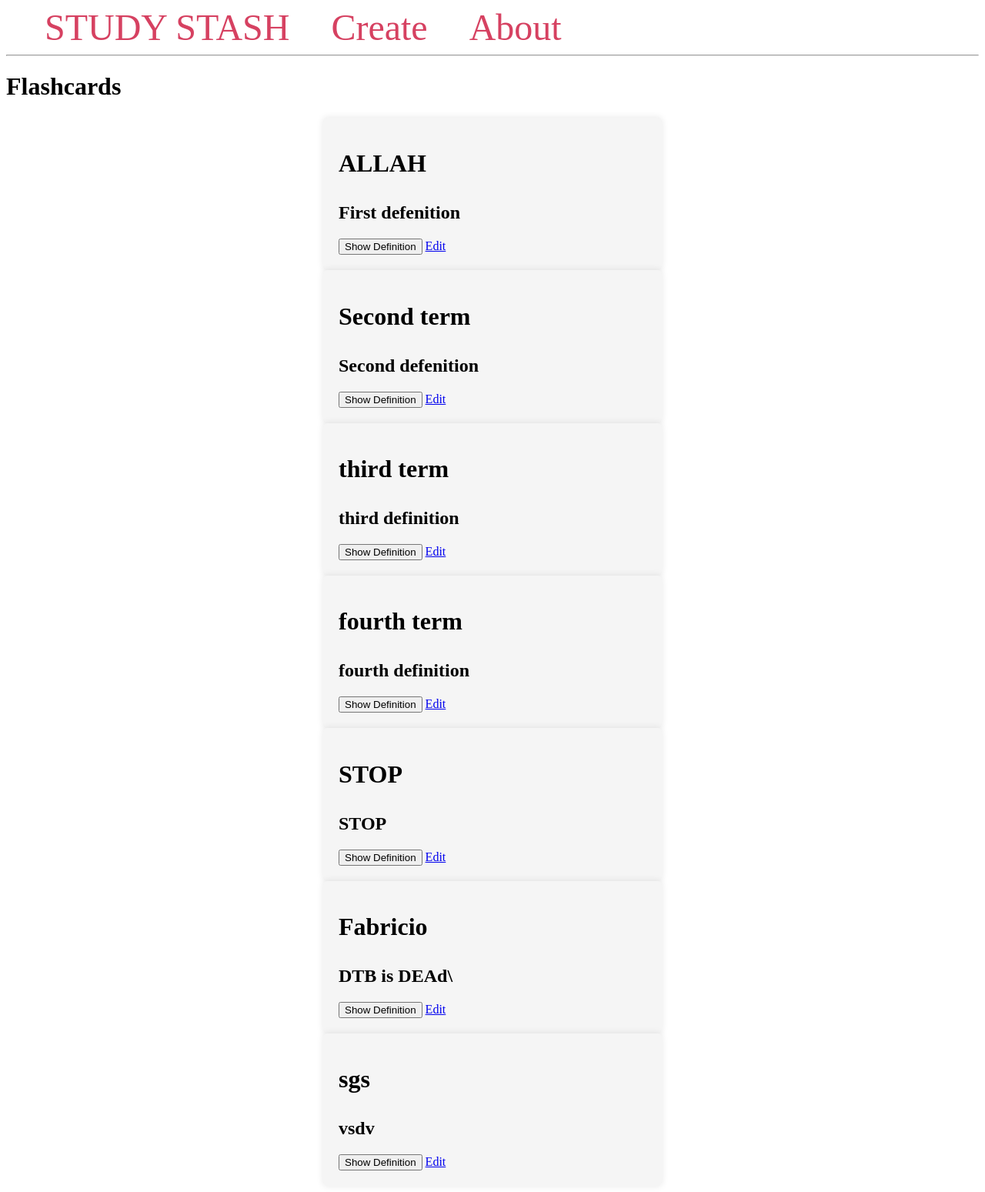
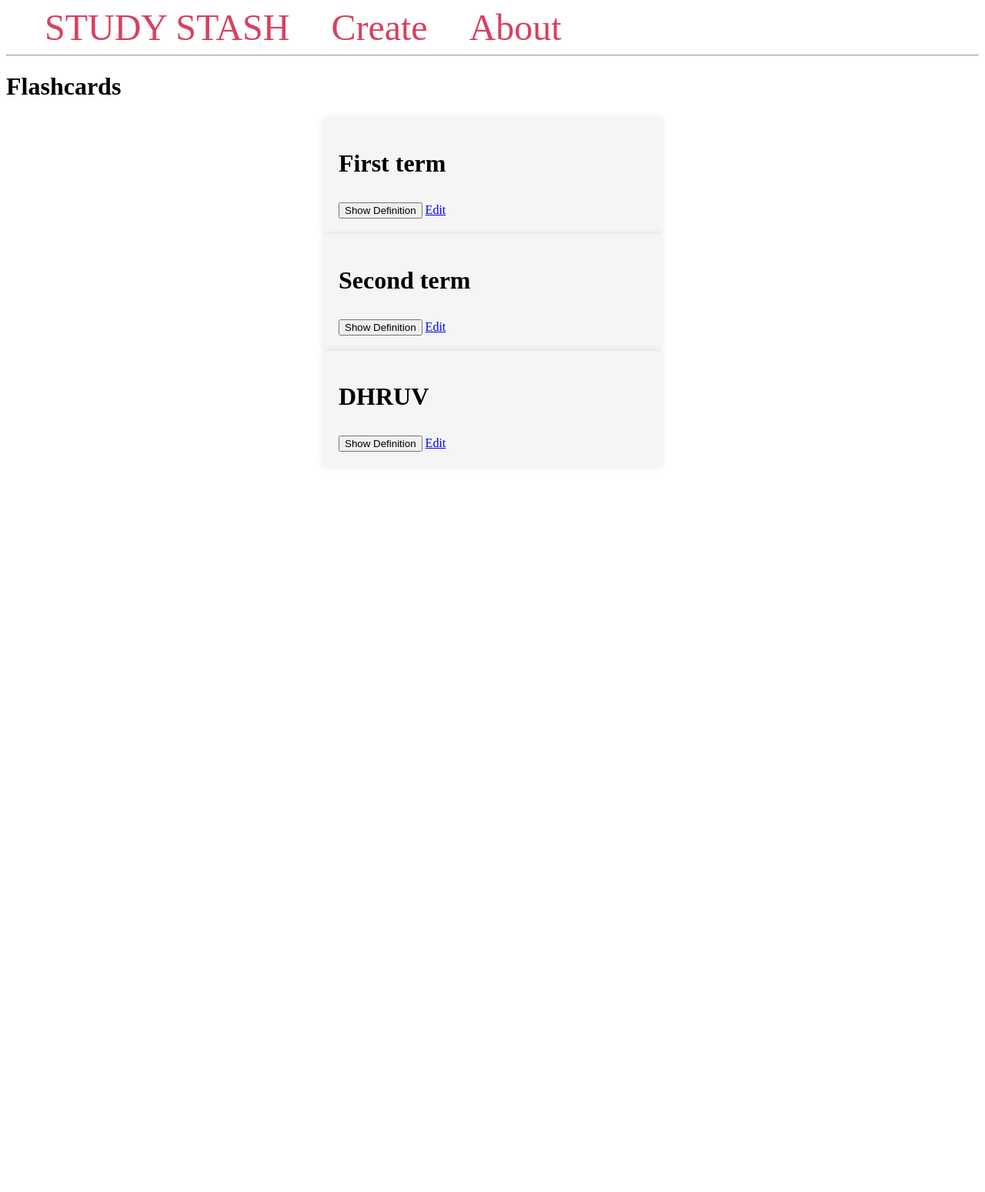
Before and after one commit to DrubMd/Computer-Science-IA, a Flask app: page / in a window 1280 px wide. Shown: the whole page at 77% size. After the commit the page ends 587 px from the top, so only its background shows below. Run offline with Flask 3, Linux system fonts and the light colour scheme; data comes from the database, SQL or seed files in the repository.

Commit message:
new commit

```diff
--- a/app.py
+++ b/app.py
@@ -1,6 +1,16 @@
 from flask import Flask, render_template, request, redirect, url_for, flash, abort
+import sqlite3
 
-import sqlite3
+from flask_login import (
+    LoginManager,
+    current_user,
+    login_required,
+    login_user,
+    logout_user,
+)
+
+from oauthlib.oauth2 import WebApplicationClient
+import requests
 
 app = Flask(__name__)
 app.config['SECRET_KEY'] = 'kjfnjewfjejwejjf'
@@ -30,16 +40,16 @@ def index():
 def create():
     if request.method == 'POST':
         term = request.form['term']
-        defenition = request.form['defenition']
+        definition = request.form['definition']
 
         if not term:
             flash('Term is required!')
-        elif not defenition:
-            flash('defenition is required!')
+        elif not definition:
+            flash('definition is required!')
         else:
             conn = get_db_connection()
-            conn.execute('INSERT INTO flashcards (term, defenition) VALUES (?, ?)',
-                         (term, defenition))
+            conn.execute('INSERT INTO flashcards (term, definition) VALUES (?, ?)',
+                         (term, definition))
             conn.commit()
             conn.close()
             return redirect(url_for('index'))
@@ -52,19 +62,19 @@ def edit(id):
 
     if request.method == 'POST':
         term = request.form['term']
-        defenition = request.form['defenition']
+        definition = request.form['definition']
 
         if not term:
             flash('Term is required!')
 
-        elif not defenition:
+        elif not definition:
             flash('Definition is required!')
 
         else:
             conn = get_db_connection()
-            conn.execute('UPDATE flashcards SET term = ?, defenition = ?'
+            conn.execute('UPDATE flashcards SET term = ?, definition = ?'
                          ' WHERE id = ?',
-                         (term, defenition, id))
+                         (term, definition, id))
             conn.commit()
             conn.close()
             return redirect(url_for('index'))
--- a/schema.sql
+++ b/schema.sql
@@ -4,5 +4,8 @@ CREATE TABLE flashcards (
     id INTEGER PRIMARY KEY AUTOINCREMENT,
     -- created TIMESTAMP NOT NULL DEFAULT CURRENT_TIMESTAMP,
     term TEXT NOT NULL,
-    defenition TEXT NOT NULL
+    defenition TEXT NOT NULL -- is definition a keyword?
 );
+
+ALTER TABLE flashcards
+RENAME COLUMN defenition TO definition;
--- a/static/js/javascript.js
+++ b/static/js/javascript.js
@@ -1,8 +1,10 @@
-function showdefenition() {
-    var defenition = document.getElementById("defenition");
-    if (defenition.style.display === "none") {
-        defenition.style.display = "block";
+function showdefinition(id, self) {
+    var definition = document.getElementById("definition-" + id).querySelector(".definition");
+    if (definition.style.display === "none") {
+        self.innerHTML = "Hide definition";
+        definition.style.display = "block";
     } else {
-        defenition.style.display = "none";
+        self.innerHTML = "Show definition";
+        definition.style.display = "none";
     }
 }
--- a/templates/base.html
+++ b/templates/base.html
@@ -21,6 +21,6 @@
         {% endfor %}
         {% block content %} {% endblock %}
     </div>
-    <script src="js/javascript.js"></script>
+    <script src="{{ url_for('static', filename='js/javascript.js') }}"></script>
 </body>
 </html>
--- a/templates/index.html
+++ b/templates/index.html
@@ -3,10 +3,10 @@
 {% block content %}
     <h1>{% block title %} Flashcards {% endblock %}</h1>
     {% for flashcard in flashcards %}
-        <div class='flashcards'>
+        <div class='flashcards' id="definition-{{ flashcard['id'] }}">
             <h1>{{ flashcard['term'] }}</p>
-            <h2 id="defenition">{{ flashcard['defenition'] }}</h2>
-            <button onclick="showDefenition()">Show Definition</button>
+            <h2 class="definition" style="display:none;">{{ flashcard['definition'] }}</h2>
+            <button onclick="showdefinition({{ flashcard['id'] }}, this)">Show Definition</button>
             <a href="{{ url_for('edit', id=flashcard['id']) }}">Edit</a>
         </div>
     {% endfor %}
```
Also changed, not shown: init_db.py (+4 -4 lines), templates/create.html (+4 -4 lines), templates/edit.html (+4 -4 lines), database.db.
